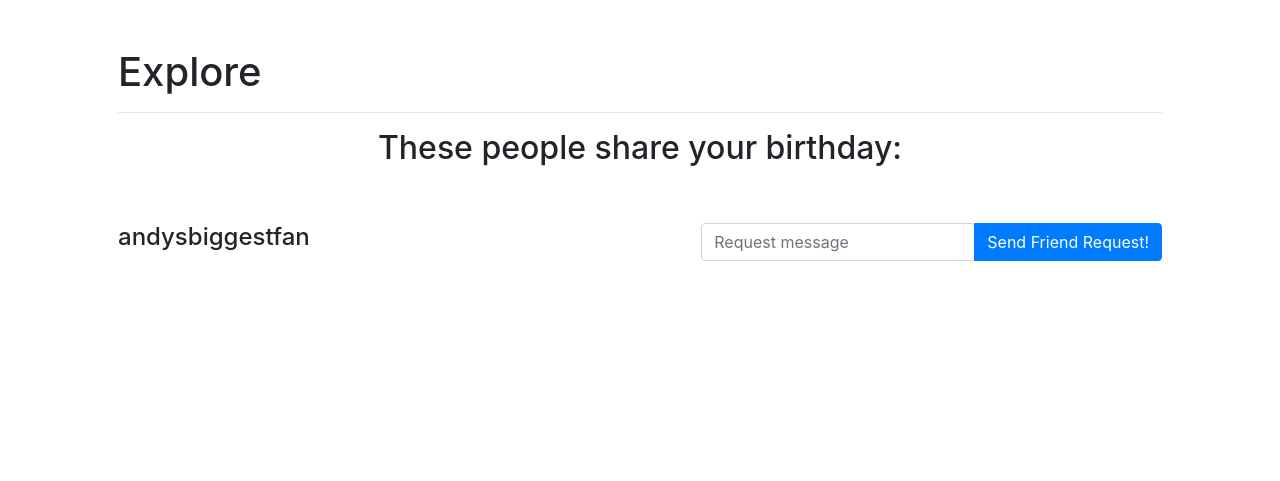
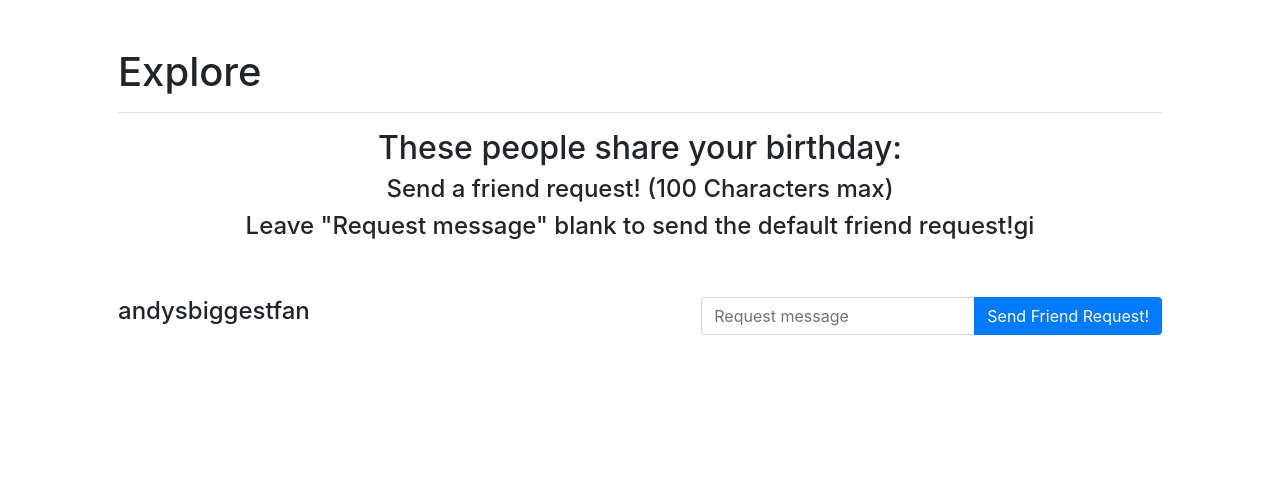
Before and after one commit to AG2048/Birthday-Meet, a Flask app: page /explore in a window 1280 px wide. Shown: the part 76-557 px from the top of the page. Run offline with Flask 2, Linux system fonts and the light colour scheme; a user stored in the database is signed in; data comes from the database, SQL or seed files in the repository; data that the repository does not hold is empty; some libraries are stand-ins or nearby versions.

Commit message:
changed the message in explore

```diff
--- a/templates/explore.html
+++ b/templates/explore.html
@@ -12,6 +12,8 @@
 <hr>
 {% if list_of_potential_friends %}
     <h2 class="display-5 align-center">These people share your birthday:</h2>
+    <h4 class="display-5 fw-bold align-center">Send a friend request! (100 Characters max)</h2>
+    <h4 class="display-5 fw-bold align-center">Leave "Request message" blank to send the default friend request!gi</h2>
     <br>
     <br>
     {% for potential_friend in list_of_potential_friends %}
```
